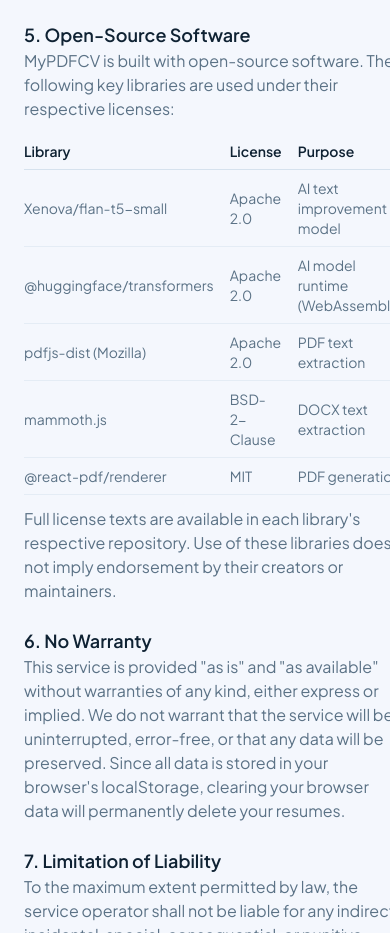
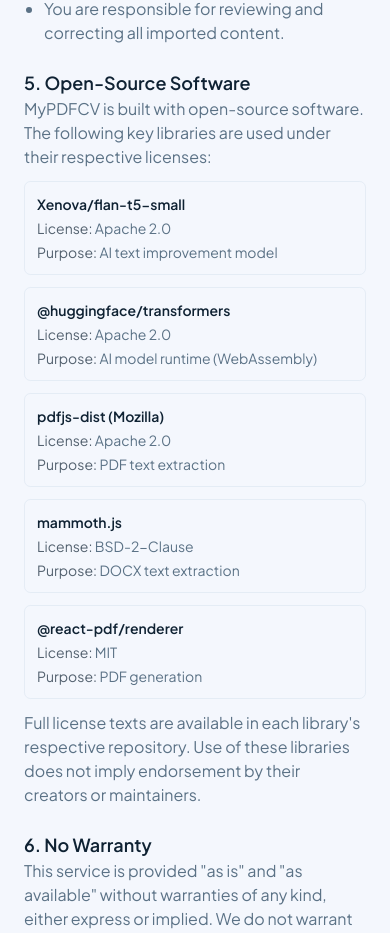
Before and after one commit to wesleyramalho/resume-builder, a Next.js app: page /terms in a window 390 px wide. Shown: the part 1579-2512 px from the top of the page. Built offline with nearby package versions, Linux system fonts and the light colour scheme; no server answers.

Commit message:
fix: make terms page table responsive on mobile
Convert the open-source libraries table to stacked cards on mobile
(<640px) to prevent horizontal overflow. Desktop table unchanged.

```diff
--- a/src/app/terms/page.tsx
+++ b/src/app/terms/page.tsx
@@ -114,7 +114,8 @@
               MyPDFCV is built with open-source software. The following key
               libraries are used under their respective licenses:
             </p>
-            <div className="mt-3 overflow-x-auto">
+            {/* Desktop: table */}
+            <div className="mt-3 hidden sm:block overflow-x-auto">
               <table className="w-full text-sm border-collapse">
                 <thead>
                   <tr className="border-b border-border">
@@ -157,6 +158,23 @@
                   </tr>
                 </tbody>
               </table>
+            </div>
+
+            {/* Mobile: stacked cards */}
+            <div className="mt-3 sm:hidden space-y-3">
+              {[
+                { library: "Xenova/flan-t5-small", license: "Apache 2.0", purpose: "AI text improvement model" },
+                { library: "@huggingface/transformers", license: "Apache 2.0", purpose: "AI model runtime (WebAssembly)" },
+                { library: "pdfjs-dist (Mozilla)", license: "Apache 2.0", purpose: "PDF text extraction" },
+                { library: "mammoth.js", license: "BSD-2-Clause", purpose: "DOCX text extraction" },
+                { library: "@react-pdf/renderer", license: "MIT", purpose: "PDF generation" },
+              ].map((item) => (
+                <div key={item.library} className="text-sm border border-border/50 rounded-md p-3 space-y-1">
+                  <p className="text-foreground font-semibold">{item.library}</p>
+                  <p><span className="text-foreground/70">License:</span> {item.license}</p>
+                  <p><span className="text-foreground/70">Purpose:</span> {item.purpose}</p>
+                </div>
+              ))}
             </div>
             <p className="mt-3">
               Full license texts are available in each library&apos;s respective
```
